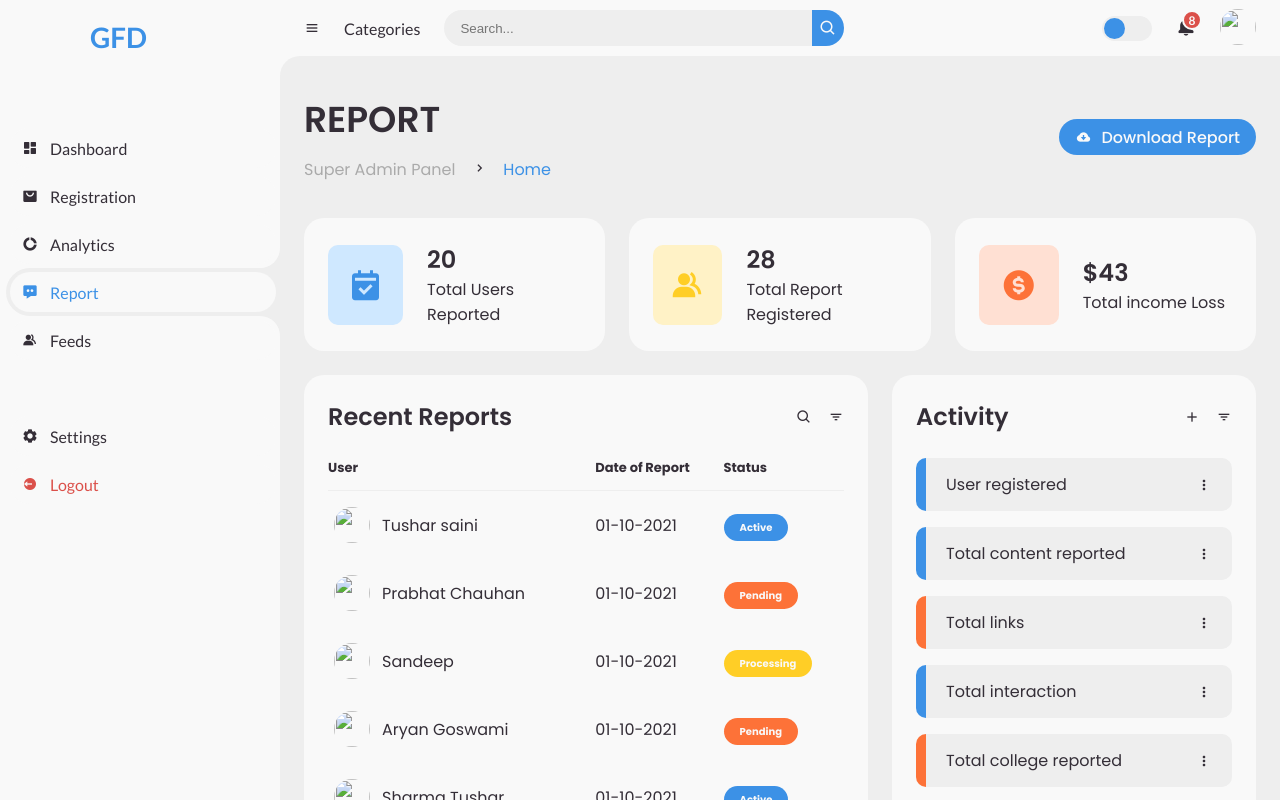
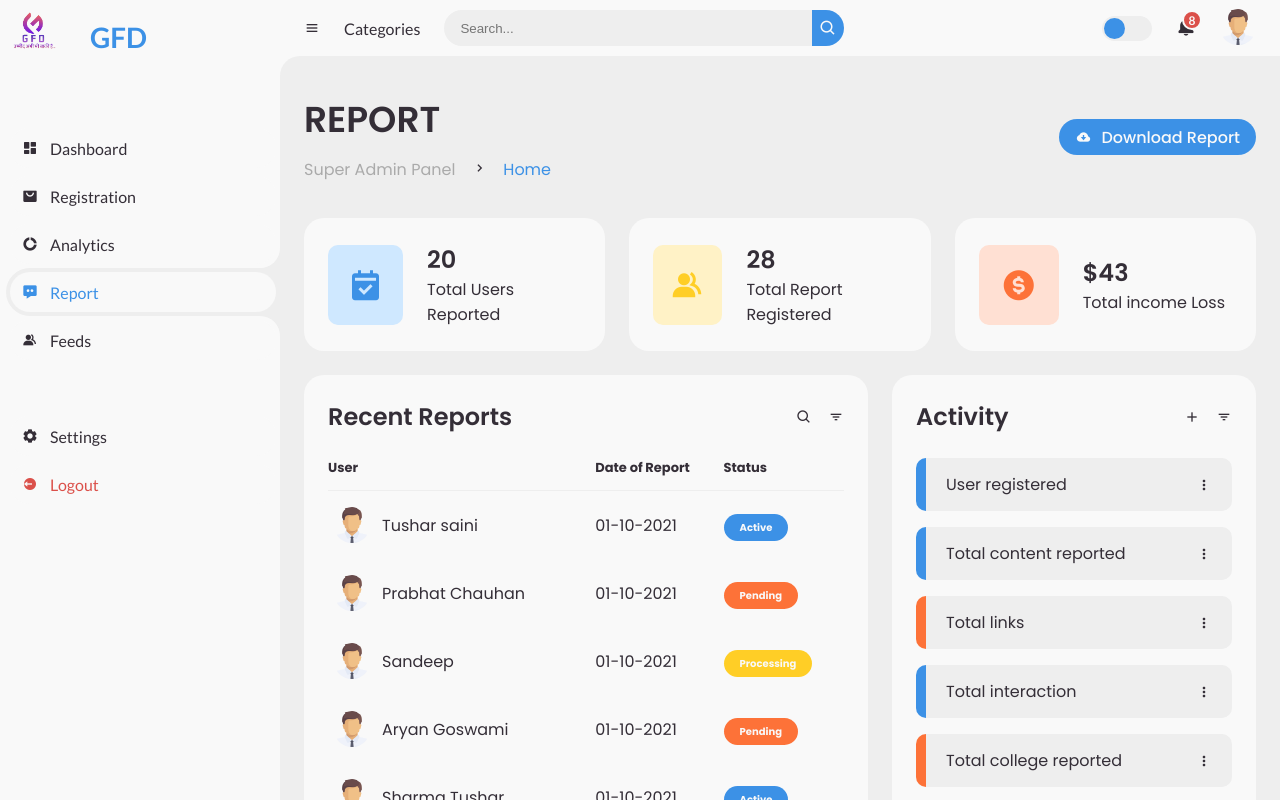
Before and after one commit to Sainitu/Final-year-major-project, a plain HTML site: page Report.html in a window 1280 px wide. Drawn offline with nearby package versions, Linux system fonts and the light colour scheme.

Commit message:
Update Report.html

```diff
--- a/Report.html
+++ b/Report.html
@@ -17,7 +17,7 @@
 	<!-- SIDEBAR -->
 	<section id="sidebar">
 		<a href="#" class="brand">
-			<img src="./img/logo.jpg" alt="" width="70px">
+			<img src="./logo.jpg" alt="" width="70px">
 			<span class="text"><h3 class="right-shift">GFD</h3></span>
 		</a>
 		<ul class="side-menu top">
@@ -90,7 +90,7 @@
 				<span class="num">8</span>
 			</a>
 			<a href="#" class="profile">
-				<img src="img/boss.png">
+				<img src="./boss.png">
 			</a>
 		</nav>
 		<!-- NAVBAR -->
@@ -168,7 +168,7 @@
 						<tbody>
 							<tr>
 								<td>
-									<img src="img/boss.png">
+									<img src="./boss.png">
 									<p>Tushar saini</p>
 								</td>
 								<td>01-10-2021</td>
@@ -176,7 +176,7 @@
 							</tr>
 							<tr>
 								<td>
-									<img src="img/boss.png">
+									<img src="./boss.png">
 									<p>Prabhat Chauhan</p>
 								</td>
 								<td>01-10-2021</td>
@@ -184,7 +184,7 @@
 							</tr>
 							<tr>
 								<td>
-									<img src="img/boss.png">
+									<img src="./boss.png">
 									<p>Sandeep</p>
 								</td>
 								<td>01-10-2021</td>
@@ -192,7 +192,7 @@
 							</tr>
 							<tr>
 								<td>
-									<img src="img/boss.png">
+									<img src="./boss.png">
 									<p>Aryan Goswami</p>
 								</td>
 								<td>01-10-2021</td>
@@ -200,7 +200,7 @@
 							</tr>
 							<tr>
 								<td>
-									<img src="img/boss.png">
+									<img src="./boss.png">
 									<p>Sharma Tushar</p>
 								</td>
 								<td>01-10-2021</td>
```
